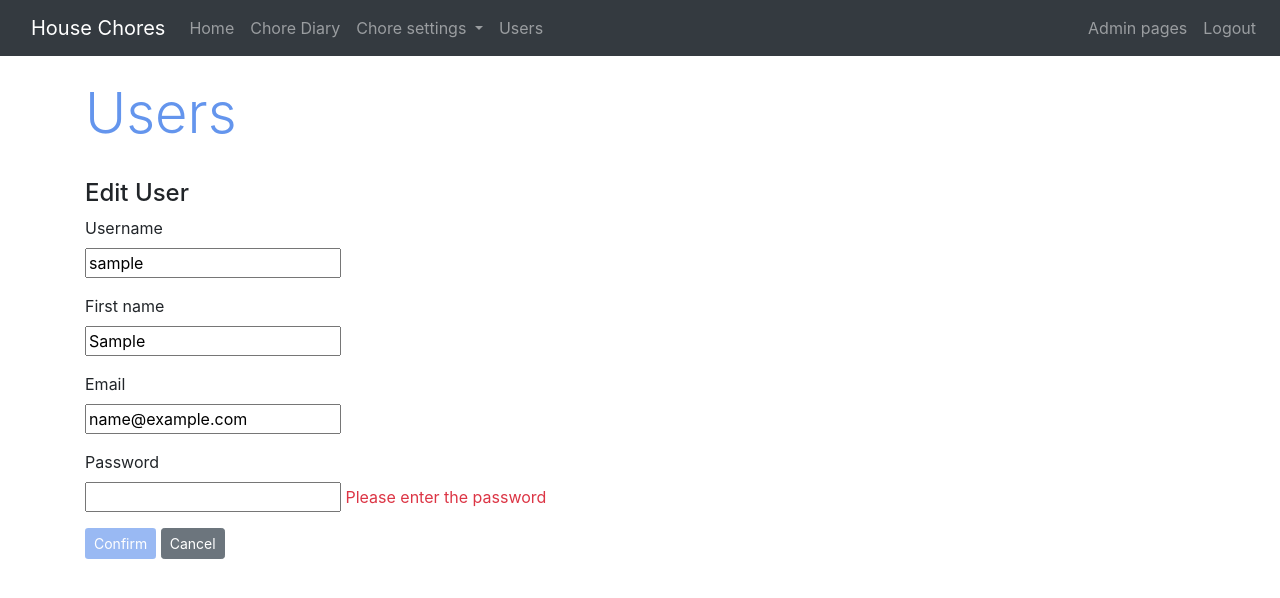
After one commit to Nikatia/HouseChoresDjango, a Django app: page /edit-user-get/1/ in a window 1280 px wide. The commit adds this page. Shown: the top 598 px of the page. Run offline with Django 4.2, Linux system fonts and the light colour scheme; the visitor is signed in with stand-in values (Sample User, id 1); data comes from the database, SQL or seed files in the repository; some libraries are stand-ins or nearby versions.

Commit message:
Users & danger button style

```diff
--- a/app/static/style.css
+++ b/app/static/style.css
@@ -12,6 +12,16 @@ h1 {
     color: white;
 }
 
+.myDeleteButton {
+    background-color: #ee7681;
+    color: white;
+}
+
+.myDeleteButton:hover {
+    background-color: #e96671;
+    color: white;
+}
+
 .myCardBg {
     background-color: #e9ecef;
 }
--- a/app/templates/categorys_chores.html
+++ b/app/templates/categorys_chores.html
@@ -15,7 +15,7 @@
                             <tr>
                                 <td>{{ch.name}}</td>
                                 <td>
-                                    <a href="/confirm-delete-chore/{{ch.id}}/" class="btn btn-danger btn-sm" style="float: right;">Delete</a>
+                                    <a href="/confirm-delete-chore/{{ch.id}}/" class="btn myDeleteButton btn-sm" style="float: right;">Delete</a>
                                     <a href="/edit-chore-get/{{ch.id}}/" class="btn myCornFlowerButton btn-sm" style="float: right; margin-right:5px;">Edit</a>
                                 </td>
                             </tr>
--- a/app/templates/chores.html
+++ b/app/templates/chores.html
@@ -43,7 +43,7 @@
                                         <tr>
                                             <td>{{ch.name}}</td>
                                             <td>
-                                                <a href="/confirm-delete-chore/{{ch.id}}/" class="btn btn-danger btn-sm" style="float: right;">Delete</a>
+                                                <a href="/confirm-delete-chore/{{ch.id}}/" class="btn myDeleteButton btn-sm" style="float: right;">Delete</a>
                                                 <a href="/edit-chore-get/{{ch.id}}/" class="btn myCornFlowerButton btn-sm" style="float: right; margin-right:5px;">Edit</a>
                                             </td>
                                         </tr>
--- a/app/templates/choretypes.html
+++ b/app/templates/choretypes.html
@@ -24,7 +24,7 @@
 
                                     </div>
                                     <div class="card-footer bg-transparent border-0">
-                                        <a href="/confirm-delete-chore-type/{{t.id}}/" class="btn btn-danger btn-sm" style="float: right;">Delete</a>
+                                        <a href="/confirm-delete-chore-type/{{t.id}}/" class="btn myDeleteButton btn-sm" style="float: right;">Delete</a>
                                         <a href="/category-chores/{{t.id}}/" class="btn myCornFlowerButton btn-sm" style="float: right; margin-right:5px;">Chores</a>
                                         <a href="/edit-chore-type-get/{{t.id}}/" class="btn myCornFlowerButton btn-sm" style="float: right; margin-right:5px;">Edit</a>
                                     </div>
--- a/app/templates/confirm_delete_chore.html
+++ b/app/templates/confirm_delete_chore.html
@@ -22,7 +22,7 @@
         </div>
 
         <br>
-        <a href="/delete-chore/{{chore.id}}/" class="btn btn-danger">Delete</a>
+        <a href="/delete-chore/{{chore.id}}/" class="btn myDeleteButton">Delete</a>
         <button onclick="window.location.href='/chores'" class="btn btn-secondary">Cancel</a>
 
     </div>
--- a/app/templates/confirm_delete_chore_type.html
+++ b/app/templates/confirm_delete_chore_type.html
@@ -29,7 +29,7 @@
         </div>
 
         <br>
-        <a href="/delete-chore-type/{{type.id}}/" class="btn btn-danger">Delete</a>
+        <a href="/delete-chore-type/{{type.id}}/" class="btn myDeleteButton">Delete</a>
         <button onclick="window.location.href='/choretypes'" class="btn btn-secondary">Cancel</a>
 
     </div>
--- a/app/templates/confirm_delete_diary_entry.html
+++ b/app/templates/confirm_delete_diary_entry.html
@@ -22,7 +22,7 @@
         </div>
 
         <br>
-        <a href="/delete-diary-entry/{{entry.id}}/" class="btn btn-danger">Delete</a>
+        <a href="/delete-diary-entry/{{entry.id}}/" class="btn myDeleteButton">Delete</a>
         <button onclick="window.location.href='/chore-diary'" class="btn btn-secondary">Cancel</a>
 
     </div>
--- a/app/templates/confirm_delete_user.html
+++ b/app/templates/confirm_delete_user.html
@@ -21,7 +21,7 @@
         </div>
 
         <br>
-        <a href="/delete-user/{{user.id}}/" class="btn btn-danger">Delete</a>
+        <a href="/delete-user/{{user.id}}/" class="btn myDeleteButton">Delete</a>
         <button onclick="window.location.href='/users'" class="btn btn-secondary">Cancel</a>
 
     </div>
--- a/app/templates/diary.html
+++ b/app/templates/diary.html
@@ -31,7 +31,7 @@
                                             <td>{{d.chore.name}}</td>
                                             <td>{{d.person}}</td>
                                             <td>
-                                                <a href="/confirm-delete-diary/{{d.id}}/" class="btn btn-danger btn-sm" style="float: right;">Delete</a>
+                                                <a href="/confirm-delete-diary/{{d.id}}/" class="btn myDeleteButton btn-sm" style="float: right;">Delete</a>
                                                 <a href="/edit-diary-get/{{d.id}}/" class="btn myCornFlowerButton btn-sm" style="float: right; margin-right:5px;">Edit</a>
                                             </td>
                                         </tr>
--- /dev/null
+++ b/app/templates/edit_user.html
@@ -0,0 +1,52 @@
+{% extends 'index.html' %}
+
+{% block content %}
+<br/>
+<h1 class="display-4">Users</h1>
+
+<br/>
+
+<div id="chore-type-content">
+    <div id="edit-div">
+        <h4>Edit User</h4>
+
+        <form method="post" action="/edit-user-post/{{user.id}}/">
+            {%csrf_token %}
+            <div class="form-group">
+                <label>Username</label><br>
+                <input type="text" name="username" value="{{user.username}}">
+            </div>
+            <div class="form-group">
+                <label>First name</label><br>
+                <input type="text" name="first_name" value="{{user.first_name}}">
+            </div>
+            <div class="form-group">
+                <label>Email</label><br>
+                <input type="text" name="email" value="{{user.email}}">
+            </div>
+            <div class="form-group">
+                <label>Password</label><br>
+                <input type="password" name="password" id="passw" value="" oninput="isPassw()"> <span class="text-danger" id="warning">Please enter the password</span>
+            </div>
+            <input type="submit" id="sub-btn" value="Confirm" class="btn myCornFlowerButton btn-sm" disabled="disabled">
+            <input type="button" id="hide-btn" class="btn btn-secondary btn-sm" onclick="window.location.href='/users'" value="Cancel">
+        </form>
+    </div>
+</div>
+
+<script>
+    function isPassw(){
+        var passwordValue = $("#passw").val();
+        if (passwordValue == null || passwordValue == "") {
+            $("#sub-btn").prop('disabled', true);
+            $("#warning").show();
+        }
+        else {
+            $("#sub-btn").prop('disabled', false);
+            $("#warning").hide();
+        }
+
+    }
+</script>
+
+{% endblock %}
--- a/app/templates/users.html
+++ b/app/templates/users.html
@@ -29,7 +29,7 @@
                                             <td>{{u.first_name}}</td>
                                             <td>{{u.email}}</td>
                                             <td>
-                                                <a href="/confirm-delete-user/{{u.id}}/" class="btn btn-danger btn-sm" style="float: right;">Delete</a>
+                                                <a href="/confirm-delete-user/{{u.id}}/" class="btn myDeleteButton btn-sm" style="float: right;">Delete</a>
                                                 <a href="/edit-user-get/{{u.id}}/" class="btn myCornFlowerButton btn-sm" style="float: right; margin-right:5px;">Edit</a>
                                             </td>
                                         </tr>
--- a/app/urls.py
+++ b/app/urls.py
@@ -4,7 +4,7 @@ from .views import landingview, loginview, login_action, logout_action, \
                    chore_type_listview, add_chore_type, confirm_delete_chore_type, delete_chore_type, edit_chore_type_get, edit_chore_type_post, \
                    chore_listview, add_chore, search_chores, confirm_delete_chore, delete_chore, edit_chore_get, edit_chore_post, chores_of_type, \
                    diary_listview, add_diary_entry, confirm_delete_diary_entry, delete_diary_entry, edit_diary_entry_get, edit_diary_entry_post, \
-                   user_listview, add_user, confirm_delete_user, delete_user
+                   user_listview, add_user, confirm_delete_user, delete_user, edit_user_get, edit_user_post
 
 urlpatterns = [
     #Main page
@@ -46,5 +46,7 @@ urlpatterns = [
     path('users/', user_listview),
     path('add-user/', add_user),
     path('confirm-delete-user/<int:id>/', confirm_delete_user),
-    path('delete-user/<int:id>/', delete_user)
+    path('delete-user/<int:id>/', delete_user),
+    path('edit-user-get/<int:id>/', edit_user_get),
+    path('edit-user-post/<int:id>/', edit_user_post)
 ]
--- a/app/views.py
+++ b/app/views.py
@@ -253,3 +253,24 @@ def delete_user(request, id):
     else:
         User.objects.get(id = id).delete()
         return redirect(user_listview)
+
+def edit_user_get(request, id):
+    if not request.user.is_authenticated:
+        return render(request, 'loginpage.html')
+    else:
+        user = User.objects.get(id = id)
+        context = {'user': user}
+        return render (request, "edit_user.html", context)
+
+def edit_user_post(request, id):
+    if not request.user.is_authenticated:
+        return render(request, 'loginpage.html')
+    else:
+        user = User.objects.get(id = id)
+        user.username = request.POST['username']
+        user.first_name = request.POST['first_name']
+        user.email = request.POST['email']
+        password = request.POST['password']
+        user.set_password(password)
+        user.save()
+        return redirect(user_listview)
```
